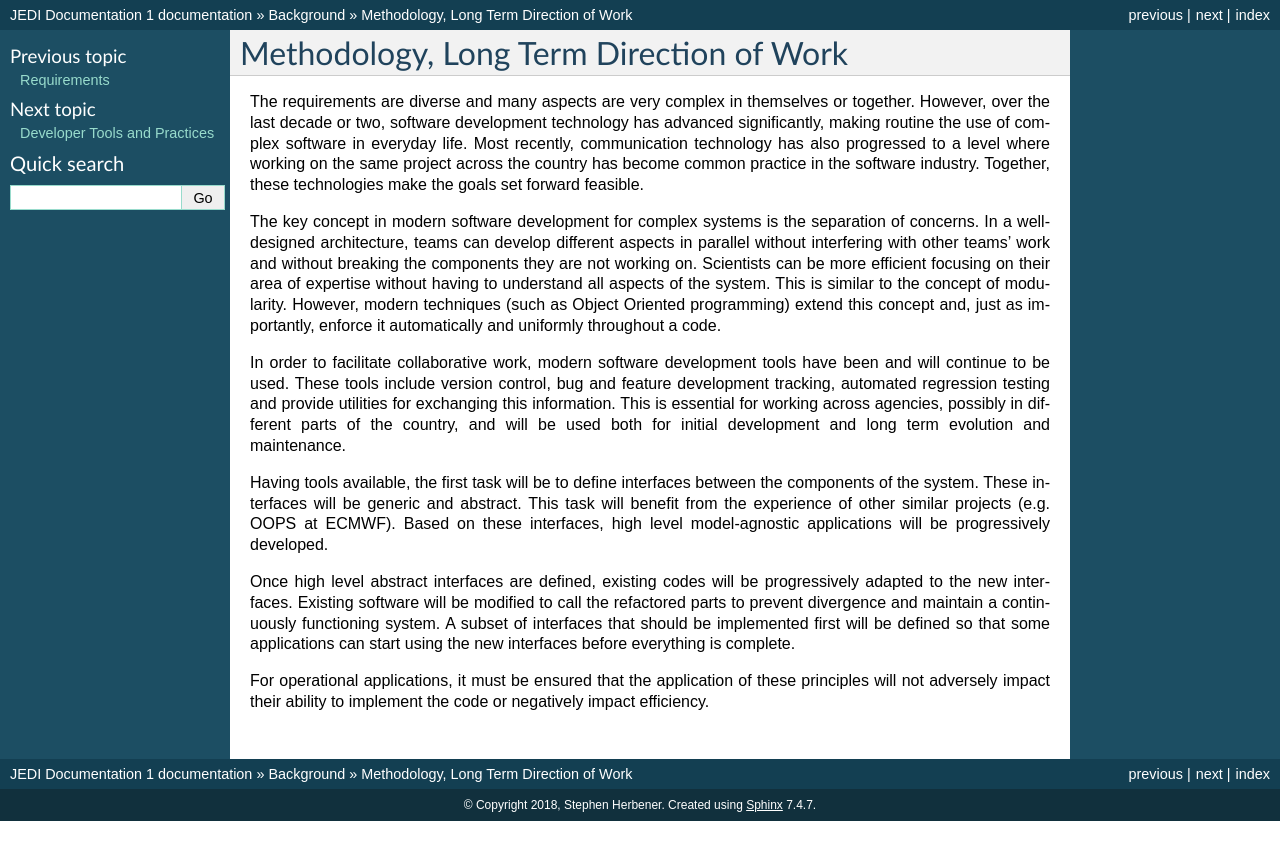
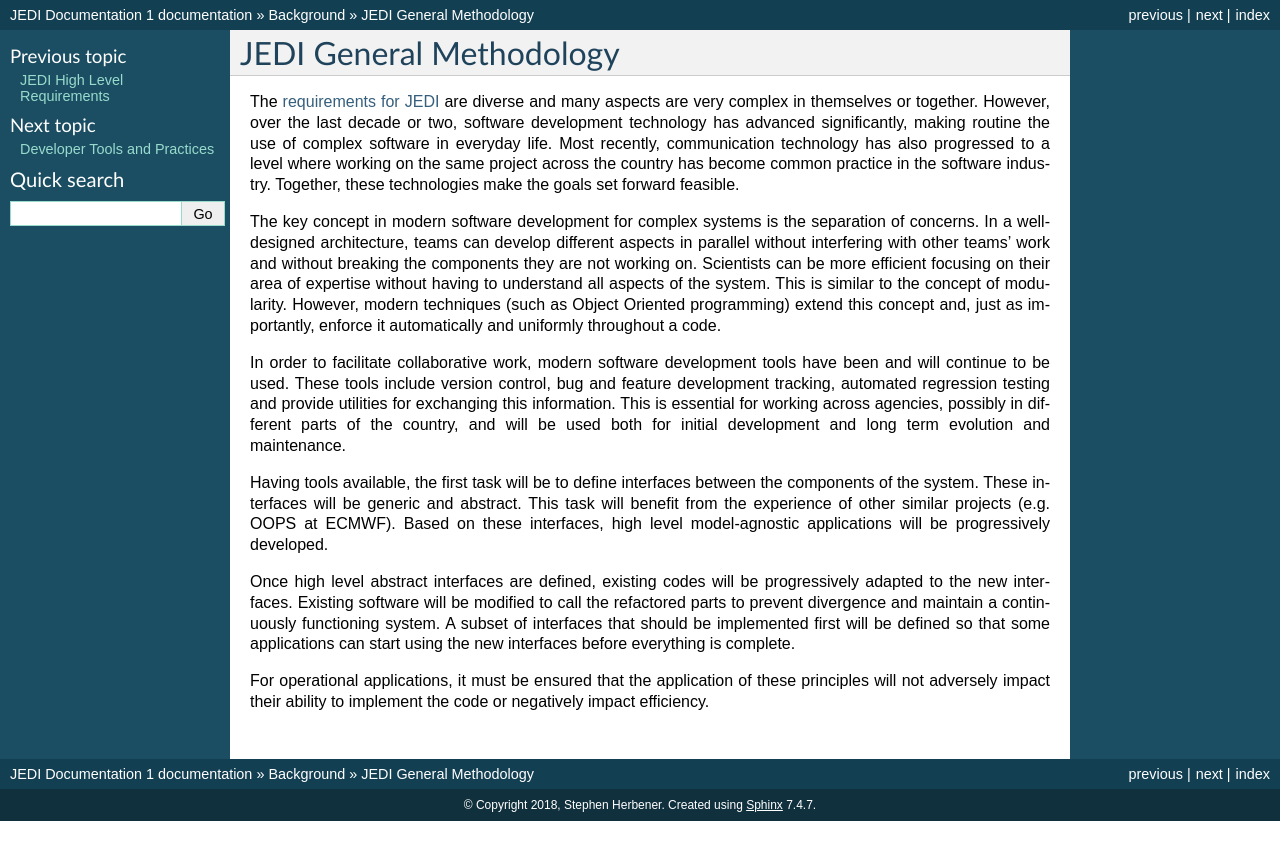
Before and after one commit to JCSDA/jedi-docs, a Sphinx documentation site: the page built from docs/background/methodology.rst, in a window 1280 px wide. Shown: the top 860 px of the page. Built offline with Sphinx 7.4.7, drawn with Linux system fonts in a browser that asks for light colours.

Commit message:
Cleaned up import of wiki article "JEDI Introduction".

```diff
--- a/docs/background/methodology.rst
+++ b/docs/background/methodology.rst
@@ -1,8 +1,9 @@
 #########################################
-Methodology, Long Term Direction of Work
+JEDI General Methodology
 #########################################
 
-The requirements are diverse and many aspects are very complex in themselves or together.
+The `requirements for JEDI <requirements.html>`_ are diverse and many aspects are
+very complex in themselves or together.
 However, over the last decade or two, software development technology has advanced
 significantly, making routine the use of complex software in everyday life.
 Most recently, communication technology has also progressed to a level where working
--- a/docs/background/requirements.rst
+++ b/docs/background/requirements.rst
@@ -1,6 +1,6 @@
-#################
-Requirements
-#################
+#############################
+JEDI High Level Requirements
+#############################
 
 As Earth observing systems are constantly evolving and new systems launched, continuous
 scientific developments for exploiting the full potential of the data are necessary.
--- a/docs/index.rst
+++ b/docs/index.rst
@@ -31,7 +31,9 @@ different components of the Earth system, and for different applications, with t
 objective of reducing or avoiding redundant work within the community and increasing
 efficiency of research and of the transition from development teams to operations.
 
+    `Click here for a brief description of high-level requirements for JEDI <background/requirements.html>`_
 
+    `Click here for a brief description of the general methodology for JEDI <background/methodology.html>`_
 
 Code Development
 ^^^^^^^^^^^^^^^^
```
